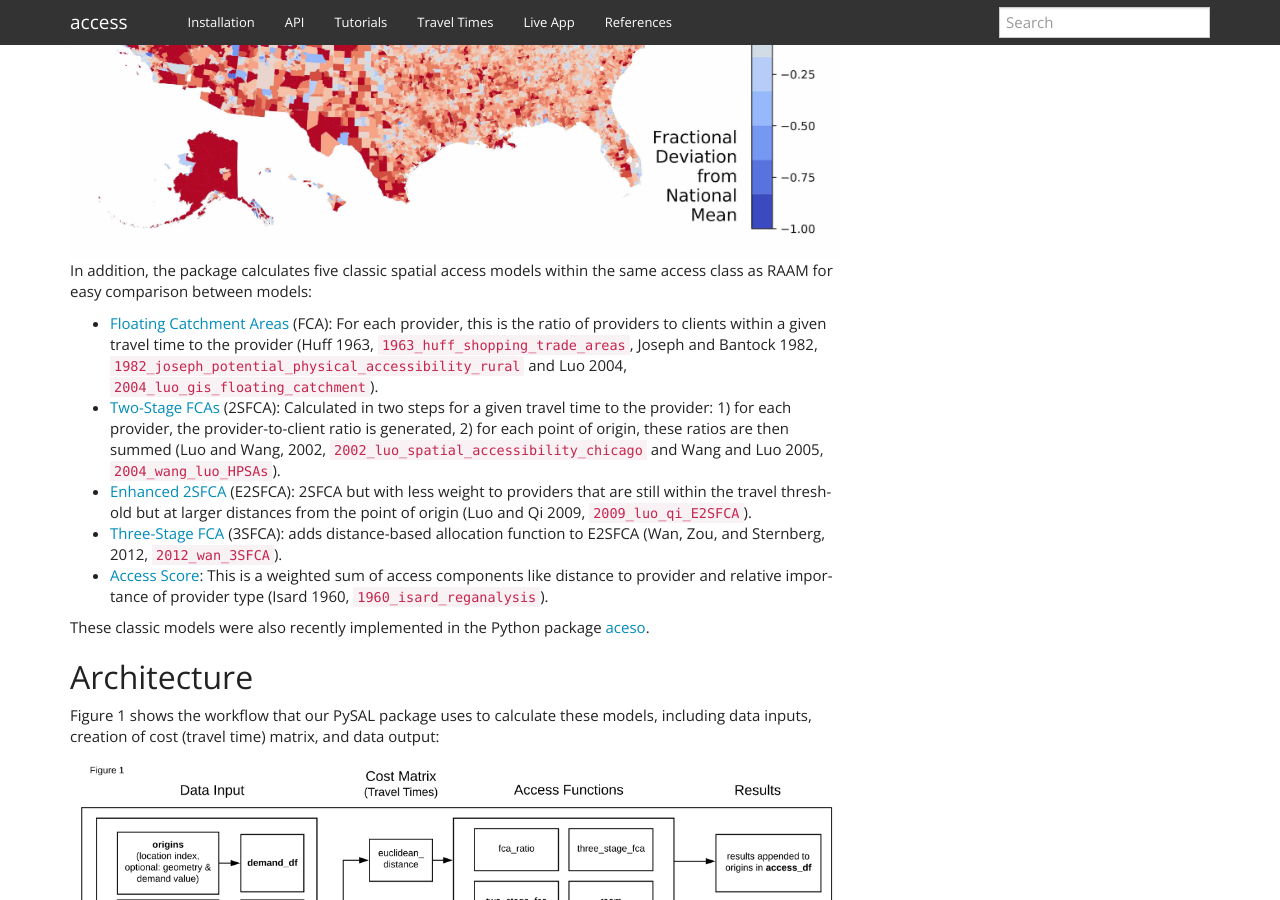
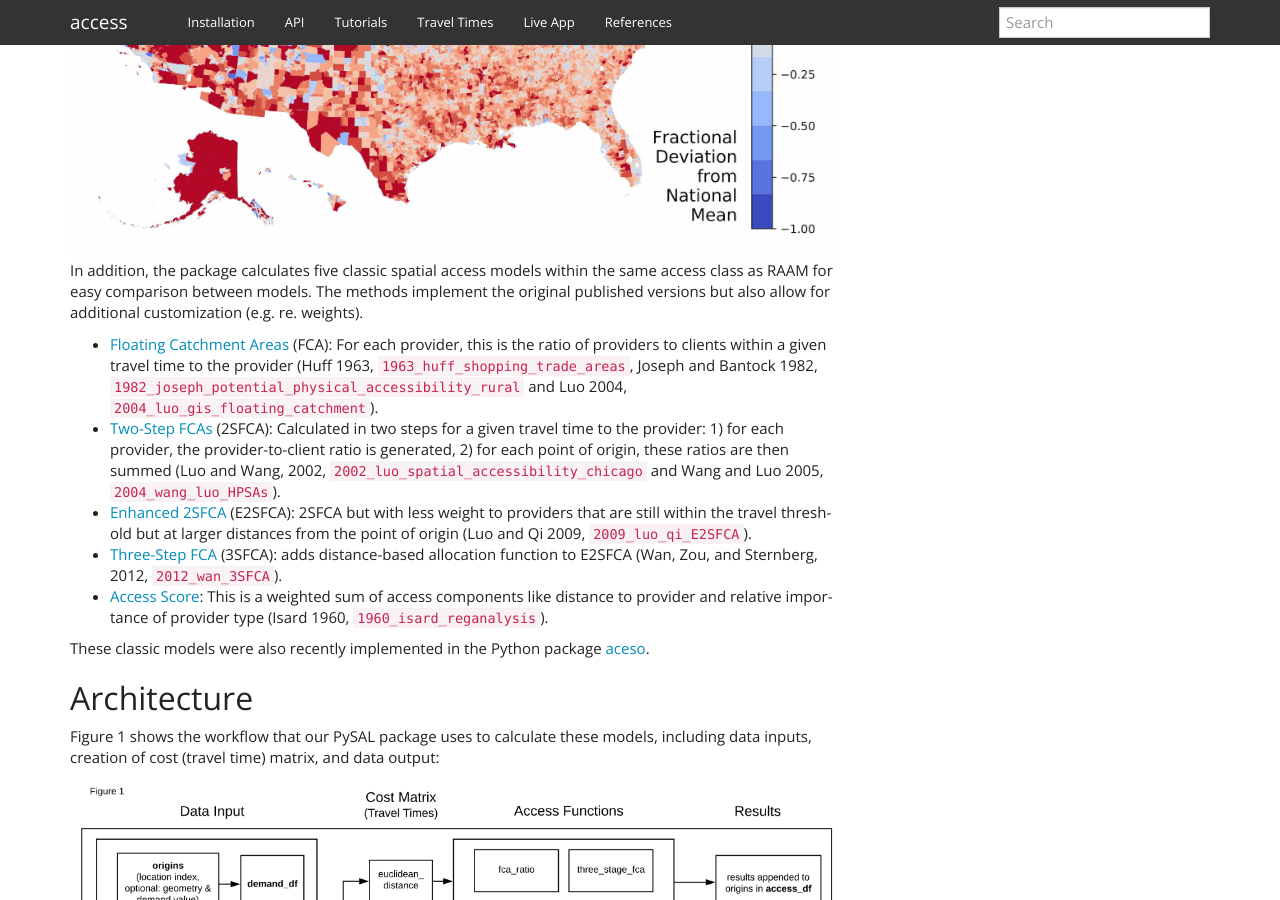
Before and after one commit to pysal/access, a Sphinx documentation site: the page built from docs/index.rst, in a window 1280 px wide and 900 px high, scrolled down 1160 px. Built offline with Sphinx 7.4.7, drawn with Linux system fonts in a browser that asks for light colours; pages that are not in the unit, such as notebooks, are missing from menus; the version number could not be read and is left out; cross-references to code outside the pages are shown as plain code.

Commit message:
Update index.rst
two-stage --> two-step
customization point

```diff
--- a/docs/index.rst
+++ b/docs/index.rst
@@ -47,15 +47,15 @@ Here is an example of the results of the RAAM model from this article: It shows
 .. image:: _static/images/full_us.jpg
    :width: 100%
 
-In addition, the package calculates five classic spatial access models within the same access class as RAAM for easy comparison between models:
+In addition, the package calculates five classic spatial access models within the same access class as RAAM for easy comparison between models. The methods implement the original published versions but also allow for additional customization (e.g. re. weights).
 
 - `Floating Catchment Areas <https://access.readthedocs.io/en/latest/generated/access.fca.fca_ratio.html#access.fca.fca_ratio>`_ (FCA): For each provider, this is the ratio of providers to clients within a given travel time to the provider (Huff 1963, :cite:`1963_huff_shopping_trade_areas`, Joseph and Bantock 1982, :cite:`1982_joseph_potential_physical_accessibility_rural` and Luo 2004, :cite:`2004_luo_gis_floating_catchment`).
 
-- `Two-Stage FCAs <https://access.readthedocs.io/en/latest/generated/access.fca.two_stage_fca.html#access.fca.two_stage_fca>`_ (2SFCA): Calculated in two steps for a given travel time to the provider: 1) for each provider, the provider-to-client ratio is generated, 2) for each point of origin, these ratios are then summed (Luo and Wang, 2002, :cite:`2002_luo_spatial_accessibility_chicago` and Wang and Luo 2005, :cite:`2004_wang_luo_HPSAs`).
+- `Two-Step FCAs <https://access.readthedocs.io/en/latest/generated/access.fca.two_stage_fca.html#access.fca.two_stage_fca>`_ (2SFCA): Calculated in two steps for a given travel time to the provider: 1) for each provider, the provider-to-client ratio is generated, 2) for each point of origin, these ratios are then summed (Luo and Wang, 2002, :cite:`2002_luo_spatial_accessibility_chicago` and Wang and Luo 2005, :cite:`2004_wang_luo_HPSAs`).
 
 - `Enhanced 2SFCA <https://access.readthedocs.io/en/latest/generated/access.fca.two_stage_fca.html#access.fca.two_stage_fca>`_ (E2SFCA): 2SFCA but with less weight to providers that are still within the travel threshold but at larger distances from the point of origin (Luo and Qi 2009, :cite:`2009_luo_qi_E2SFCA`).
 
-- `Three-Stage FCA <https://access.readthedocs.io/en/latest/generated/access.fca.three_stage_fca.html#access.fca.three_stage_fca>`_ (3SFCA): adds distance-based allocation function to E2SFCA (Wan, Zou, and Sternberg, 2012, :cite:`2012_wan_3SFCA`).
+- `Three-Step FCA <https://access.readthedocs.io/en/latest/generated/access.fca.three_stage_fca.html#access.fca.three_stage_fca>`_ (3SFCA): adds distance-based allocation function to E2SFCA (Wan, Zou, and Sternberg, 2012, :cite:`2012_wan_3SFCA`).
 
 - `Access Score <https://access.readthedocs.io/en/latest/generated/access.fca.weighted_catchment.html#access.fca.weighted_catchment>`_: This is a weighted sum of access components like distance to provider and relative importance of provider type (Isard 1960, :cite:`1960_isard_reganalysis`).
 
```
